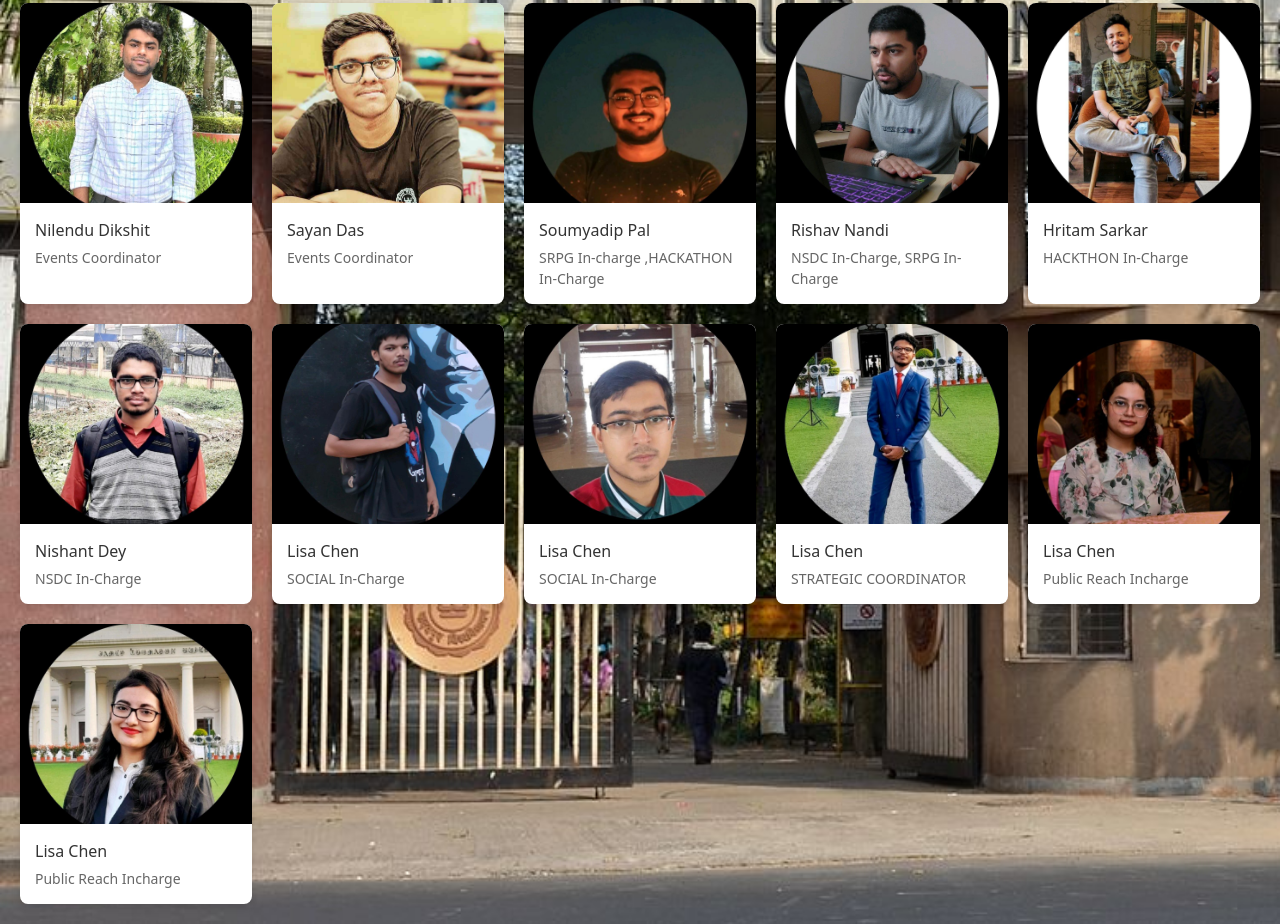
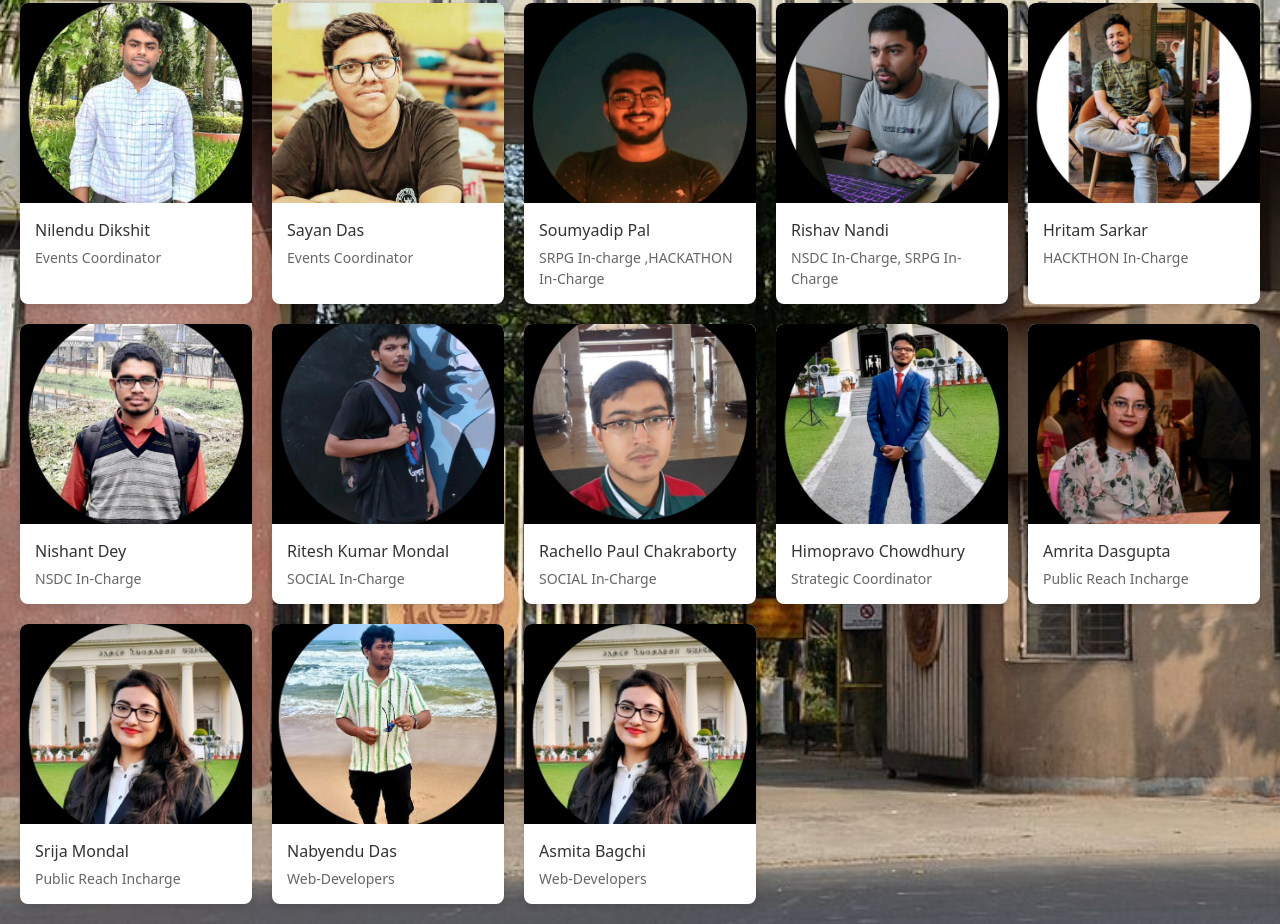
Before and after one commit to naby001/ishrae0.2, a plain HTML site: page ISHRAE/navbar/ourteam.html in a window 1280 px wide. Shown: the part 435-1359 px from the top of the page. Drawn offline with nearby package versions, Linux system fonts and the light colour scheme; files whose address does not match are found by name.

Commit message:
Name change 2

```diff
--- a/ISHRAE/navbar/ourteam.html
+++ b/ISHRAE/navbar/ourteam.html
@@ -205,7 +205,7 @@ le>
 
 
     <div class="container">
-        <h1>Faculty and Staff</h1>
+        <h1>Faculty Advisor</h1>
         <div id="staff-grid" class="grid">
             <!-- Staff members will be dynamically inserted here -->
         </div>
@@ -269,32 +269,42 @@ le>
                 imageUrl: "../ev/nisant.jpg"
             },
             {
-                name: "Lisa Chen",
+                name: "Ritesh Kumar Mondal",
                 role: "SOCIAL In-Charge",
                 imageUrl: "../ev/rit.jpg"
             },
             {
-                name: "Lisa Chen",
+                name: "Rachello Paul Chakraborty",
                 role: "SOCIAL In-Charge",
                 imageUrl: "../ev/rachel.jpg"
             },
             {
-                name: "Lisa Chen",
-                role: "STRATEGIC COORDINATOR",
+                name: "Himopravo Chowdhury",
+                role: "Strategic Coordinator",
                 imageUrl: "../ev/himo.jpg"
             },
 
 
             {
-                name: "Lisa Chen",
+                name: "Amrita Dasgupta",
                 role: "Public Reach Incharge",
                 imageUrl: "../ev/amrita.jpg"
             },
             {
-                name: "Lisa Chen",
+                name: "Srija Mondal",
                 role: "Public Reach Incharge",
                 imageUrl: "../ev/srija.jpg"
-            }
+            },
+            {
+                name: "Nabyendu Das",
+                role: "Web-Developers",
+                imageUrl: "../ev/nabu.jpg"
+            },
+            {
+                name: "Asmita Bagchi",
+                role: "Web-Developers",
+                imageUrl: "../ev/srija.jpg"
+            },
 
         ];
 
```
Also changed, not shown: ISHRAE/ev/nabu.jpg (added).
